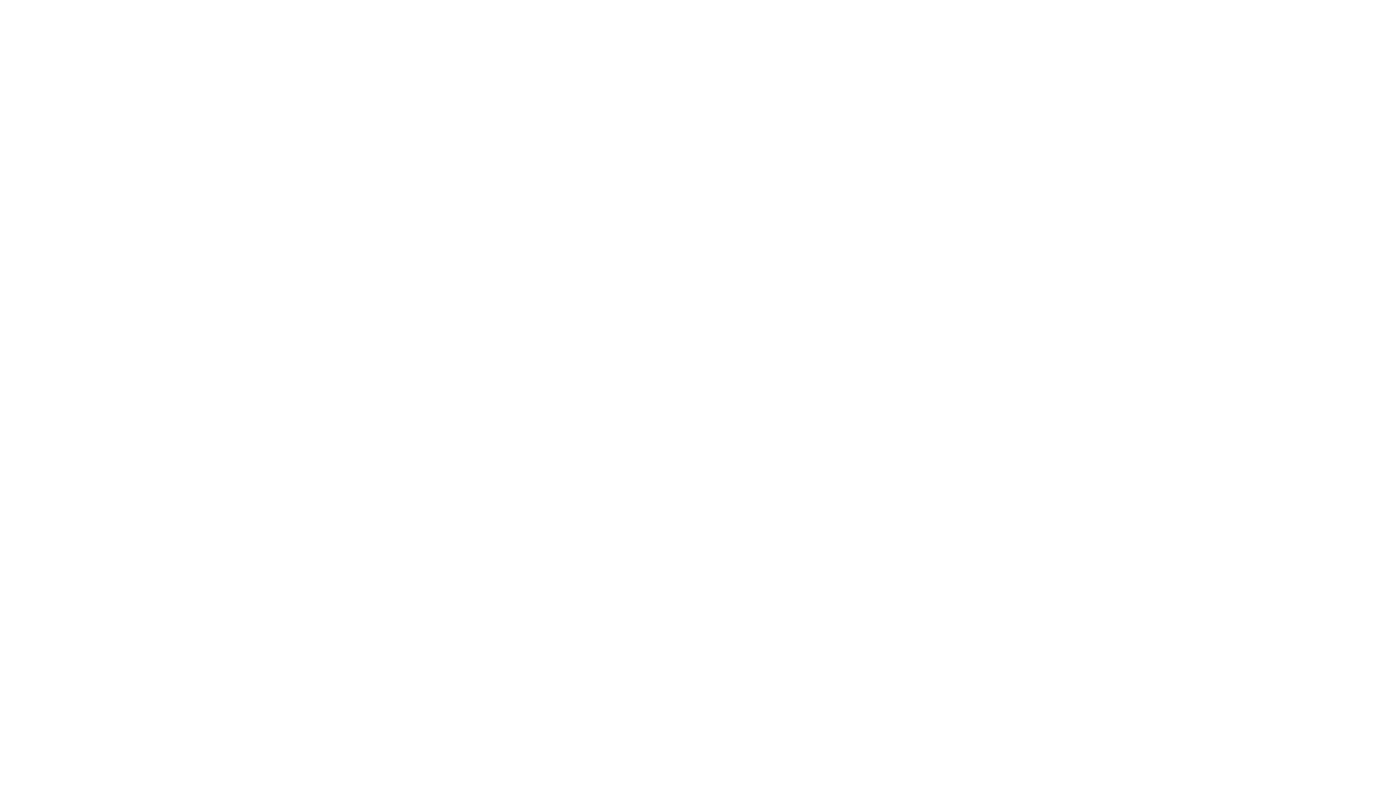
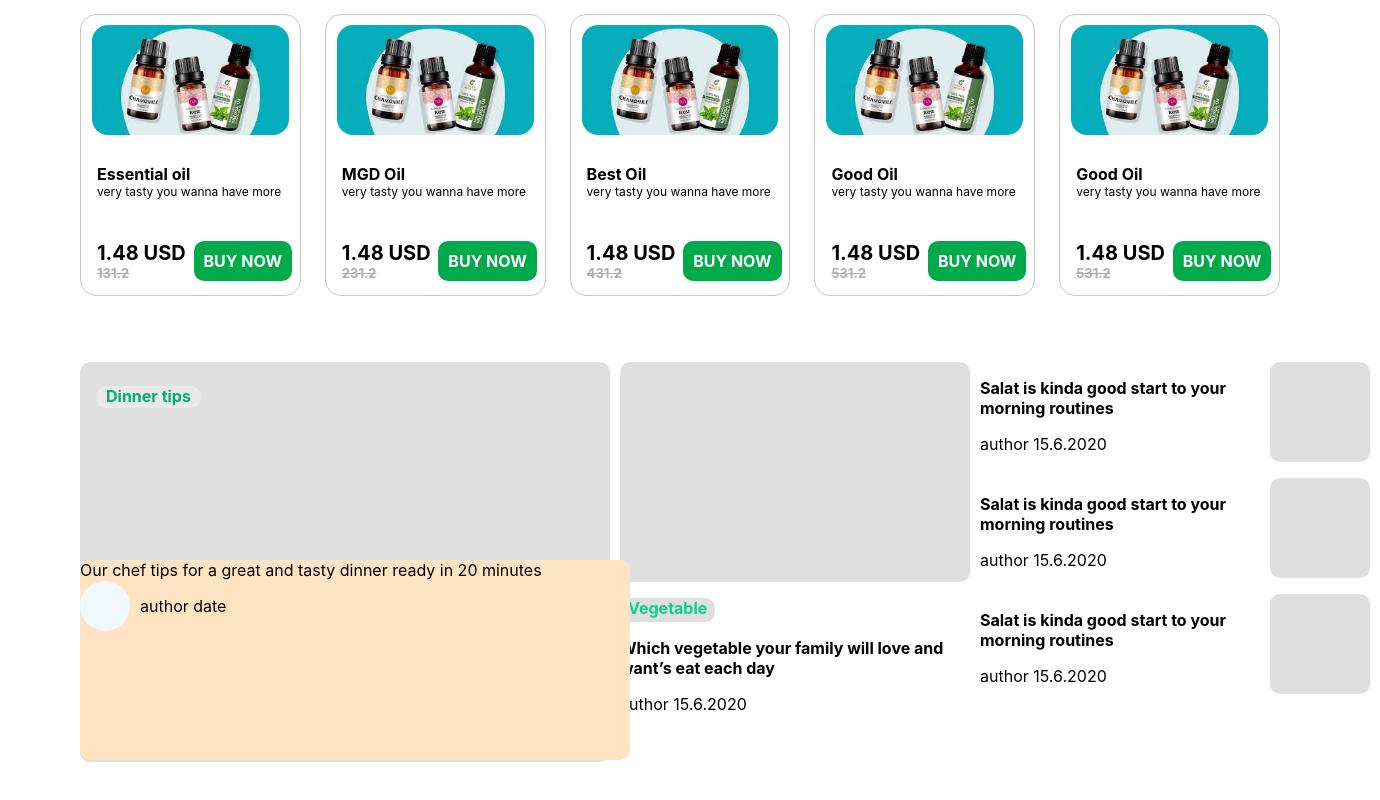
Before and after one commit to doal116/e-commerce-react-website, a React (Create React App) app: page /receipies in a window 1280 px wide. Shown: the part 1470-2270 px from the top of the page, 1380 px wide, since content can reach past the window. Before the commit the page ends 1556 px from the top, so only its background shows below. Built offline with nearby package versions, Linux system fonts and the light colour scheme.

Commit message:
feat: Blog post section

```diff
--- a/src/components/bestSelling/bestSelling.css
+++ b/src/components/bestSelling/bestSelling.css
@@ -150,7 +150,7 @@
 .Testimonials{
     width: 100%;
     height: 200px;
-    margin-bottom: 24px;
+    margin-bottom: 100px;
 }
 .Testimonysec{
     display: flex;
@@ -207,7 +207,7 @@
     width: 280px;
     height: 160px;
     border-radius: 20px;
-    background-color: aqua;
+    border: 1px solid rgb(192, 192, 192);
 }
 .TestimonyBox > .text{
     width: fit-content;
@@ -226,7 +226,7 @@
     width: 50px;
     height: 50px;
     border-radius: 50%;
-    background-color: blue;
+    background-color: rgb(155, 155, 155);
     margin : 0px auto 0px auto;
 }
 .TestimonialsUpperSec{
@@ -245,7 +245,120 @@
 
 }
 
+.SectionHeadlines{
+    height: 300px;
+}
 
-.SectionHeadlines{
+.SectionHeadlines > .productSec{
+    margin-left: 80px;
+    display: flex;
+    column-gap: 24px;
+}
+.SectionHeadlines > .smallHeader {
+    width: 100%;
+    display: grid;
+    grid-template-columns: auto auto;
+}
+.SectionHeadlines > .smallHeader > p{
+    margin-left: 80px;
+}
+.SectionHeadlines > .smallHeader > .btn-SectionHeadline{
+    margin-right: 80px;
+    justify-self: end;
+    display: flex;
+    align-items: center;
+}
+
+.BlogPost{
+    height: 500px;
+    margin-top: 100px;
+    display: flex;
+    column-gap: 10px;
+}
+.BlgP1{
+    border-radius: 10px;
+    margin-left:80px;
+    height: 400px;
+    width: 550px;
+    background-color: rgb(223, 223, 223);
+
+}
+.BlgP1 > .Tag{
+    background-color: rgb(233, 233, 233);
+    width: fit-content;
+    height: fit-content;
+    padding:0px 10px 2px 10px;
+    border-radius: 10px;
+    margin: 24px 0px 0px 16px;
+    color: rgb(0, 173, 115);
+    font-weight: bold;
+}
+.BlgP1 > .videoInfo{
+    position: absolute;
+    background-color: bisque;
+    width: inherit;
     height: 200px;
+    margin-top: 152px;
+    border-radius: 10px;
 }
+.BlgP1 > .videoInfo > .userInfo{
+    display: flex;
+    align-items: center;
+    column-gap: 10px;
+}
+.BlgP1 > .videoInfo > .userInfo >.profile{
+    border-radius: 50%;
+    width: 50px;
+    height: 50px;
+    background-color: aliceblue;
+}
+.BlgP2{
+    width: 350px;
+}
+
+.BlgP2 > .video{
+    border-radius: 10px;
+    width: 350px;
+    height: 220px;
+    background-color: rgb(223, 223, 223);
+}
+.BlgP2 > .vidInfo{
+    margin-top: 16px;
+}
+.BlgP2 >  .vidInfo> p{
+    font-weight: bold;
+}
+.BlgP2 >  .vidInfo> .vidTag {
+    color: rgb(10, 208, 142);
+    width: fit-content;
+    padding: 0px 8px 4px 8px;
+    background-color: rgb(223, 223, 223);
+    border-radius: 10px;
+    font-weight: bold;
+}
+
+.BlogPostSec3{
+    display: flex;
+    flex-direction: column;
+    row-gap: 16px;
+}
+.BlgP3 > .videos{
+    width: 400px;
+    display: flex;
+    column-gap: 10px;
+}
+.BlgP3 > .videos >.video{
+    width: 100px;
+    height: 100px;
+    background-color: rgb(223, 223, 223);
+    border-radius: 10px;
+}
+.BlgP3 > .videos > .videoInfo{
+    width:280px;
+}
+.BlgP3 > .videos > .videoInfo>p{
+    font-weight: bold;
+}
+.BlogPostSec3 {
+    width: 300px;
+}
--- a/src/components/bestSelling/bestSelling.js
+++ b/src/components/bestSelling/bestSelling.js
@@ -1,6 +1,7 @@
 import './bestSelling.css';
 import productIm from './naturalProduct.jpg';
 import productIm2 from './bonelessRibeyes.jpg';
+import productIm3 from './essentialOils.jpg';
 import { FontAwesomeIcon } from "@fortawesome/react-fontawesome";
 import { faChevronRight, faChevronLeft } from "@fortawesome/free-solid-svg-icons";
 import React from "react";
@@ -162,7 +163,109 @@ const Testimonials = () => {
 const SectionHeadlines = () => {
     return (
         <div className="SectionHeadlines">
+            <div className='smallHeader'>
+                <p>Section Headline</p>
+                <div className='btn-SectionHeadline'>
+                    <p>Button</p>
+                    <FontAwesomeIcon icon={faChevronRight} />
+                </div>
+            </div>
+            <div className='productSec'>
+                <ProductBestSellingSection
+                    product={[{ title: "Essential oil", description: "very tasty you wanna have more", price: 1.48, oldPrice: 131.2, img: productIm3 },
+                    { title: "MGD Oil", description: "very tasty you wanna have more", price: 1.48, oldPrice: 231.2, img: productIm3 },
+                    { title: "Best Oil", description: "very tasty you wanna have more", price: 1.48, oldPrice: 431.2, img: productIm3 },
+                    { title: "Good Oil", description: "very tasty you wanna have more", price: 1.48, oldPrice: 531.2, img: productIm3 },
+                    { title: "Good Oil", description: "very tasty you wanna have more", price: 1.48, oldPrice: 531.2, img: productIm3 }]}
+                />
+            </div>
 
+        </div>
+    )
+}
+const BlogPostSec1 = () => {
+    return (
+        <div className='BlgP1'>
+
+            <div className='Tag'>
+                Dinner tips
+            </div>
+
+            <div className='videoInfo'>
+                <div className='description'>Our chef tips for a great and tasty dinner ready in 20 minutes</div>
+                <div className='userInfo'>
+                    <div className='profile'></div>
+                    <p>author date</p>
+                </div>
+            </div>
+
+        </div>
+    );
+}
+const BlogPostSec2 = ({popularPost}) => {
+    return (
+        <div className='BlgP2'>
+            <div className='video'>
+
+            </div>
+            <div className='vidInfo'>
+                <div className='vidTag'>{popularPost.tag}</div>
+                <p>{popularPost.description}</p>
+                <span className='authorDate'>{popularPost.author}  {popularPost.date}</span>
+            </div>
+        </div>
+    )
+}
+const BlogPostSec3 = ({ post }) => {
+    return (
+        <div className='BlogPostSec3'>
+            {post.map(elem =>
+                <div className='BlgP3'>
+                    <div className='videos'>
+                        <div className='videoInfo'>
+                            <p>{elem.title}</p>
+                            <span className='authorDate'>{elem.author} {elem.date}</span>
+                        </div>
+                        <div className='video'></div>
+                    </div>
+                </div>
+            )}
+        </div>
+    );
+}
+const BlogPost = () => {
+    return (
+        <div className='BlogPost'>
+            <BlogPostSec1 />
+            <BlogPostSec2
+                popularPost={
+                    {
+                        tag: "Vegetable",
+                        description: "Which vegetable your family will love and want’s eat each day",
+                        author:"author",
+                        date:"15.6.2020"
+                    }
+                }
+            />
+            <BlogPostSec3
+                post={[
+                    {
+                        title: "Salat is kinda good start to your morning routines",
+                        author: "author",
+                        date: "15.6.2020"
+                    },
+                    {
+                        title: "Salat is kinda good start to your morning routines",
+                        author: "author",
+                        date: "15.6.2020"
+                    },
+                    {
+                        title: "Salat is kinda good start to your morning routines",
+                        author: "author",
+                        date: "15.6.2020"
+                    }
+                ]}
+            />
         </div>
     )
 }
@@ -181,6 +284,7 @@ class BestSelling extends React.Component {
                         "Potatoes", "Chicken", "Pork"]} />
                 <Testimonials />
                 <SectionHeadlines />
+                <BlogPost />
             </div>
         );
     }
```
Also changed, not shown: src/components/bestSelling/essentialOils.jpg (added).
